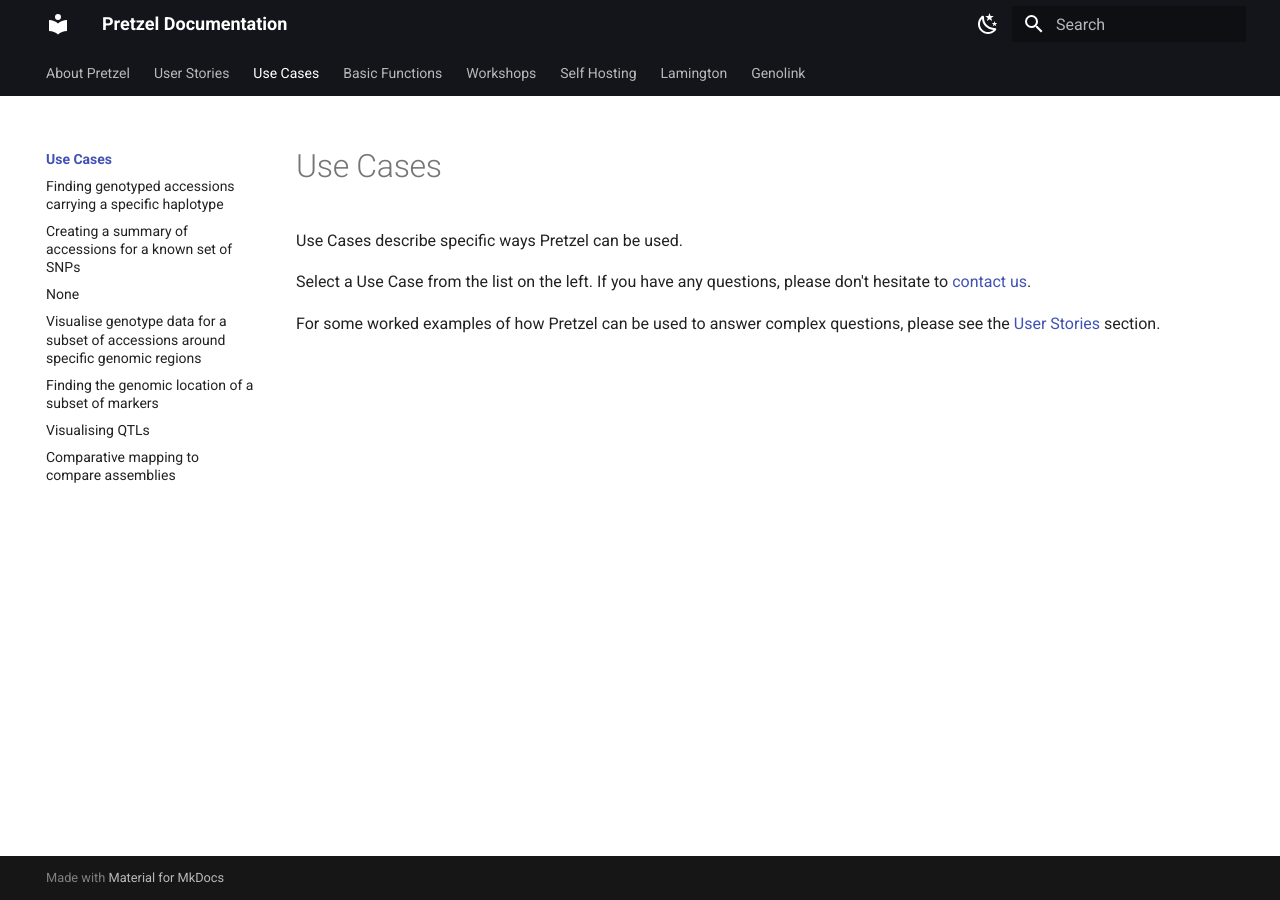
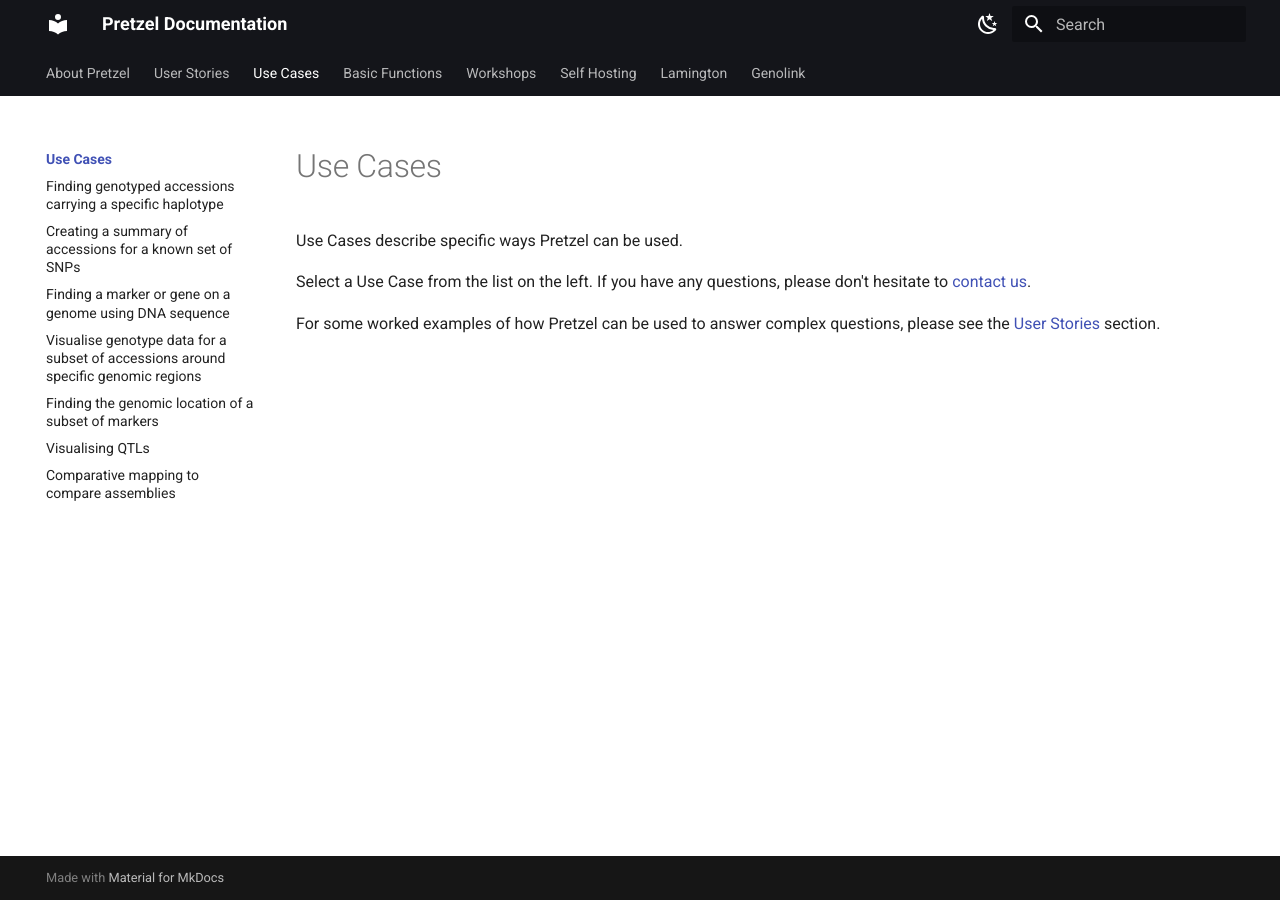
Before and after one commit to plantinformatics/pretzel-documentation-website, an MkDocs documentation site: the page built from docs/Use-Cases/index.md, in a window 1280 px wide. Built offline with MkDocs 1.6.1 and Material for MkDocs 9.7.7, drawn with Linux system fonts in a browser that asks for light colours.

Commit message:
Update mkdocs.yml

```diff
--- a/mkdocs.yml
+++ b/mkdocs.yml
@@ -38,7 +38,7 @@
     - Use-Cases/index.md
     - Use-Cases/Finding-genotyped-accessions-carrying-a-specific-haplotype.md
     - Use-Cases/Creating-a-summary-of-accessions-for-a-known-set-of-SNPs.md
-    - Use-Cases/Finding-a-marker-or-gene-on-a-genome.md
+    - Use-Cases/Finding-a-marker-or-gene-on-a-genome-using-dna-sequence.md
     - Use-Cases/Visualise-genotype-data-for-a-subset-of-accessions-around-specific-genomic-regions.md
     - Use-Cases/Finding-the-genomic-location-of-a-subset-of-markers.md
     - Use-Cases/Visualising-QTLs.md
@@ -91,3 +91,4 @@
         'AGG-User-group-documentation/Finding-a-marker-or-gene-on-a-genome.md': 'Use-Cases/Finding-a-marker-or-gene-on-a-genome.md'
         'AGG-User-group-documentation/View-a-summary-of-accessions-for-a-searched-subset-of-markers.md': 'Use-Cases/Visualise-genotype-data-for-a-subset-of-accessions-around-specific-genomic-regions.md'
         'AGG-User-group-documentation/Visualise-the-location-of-a-subset-of-markers.md': 'Use-Cases/Visualise-the-location-of-a-subset-of-markers.md'
+        'Use-Cases/Finding-a-marker-or-gene-on-a-genome.md': 'Use-Cases/Finding-a-marker-or-gene-on-a-genome-using-dna-sequence.md'
```
